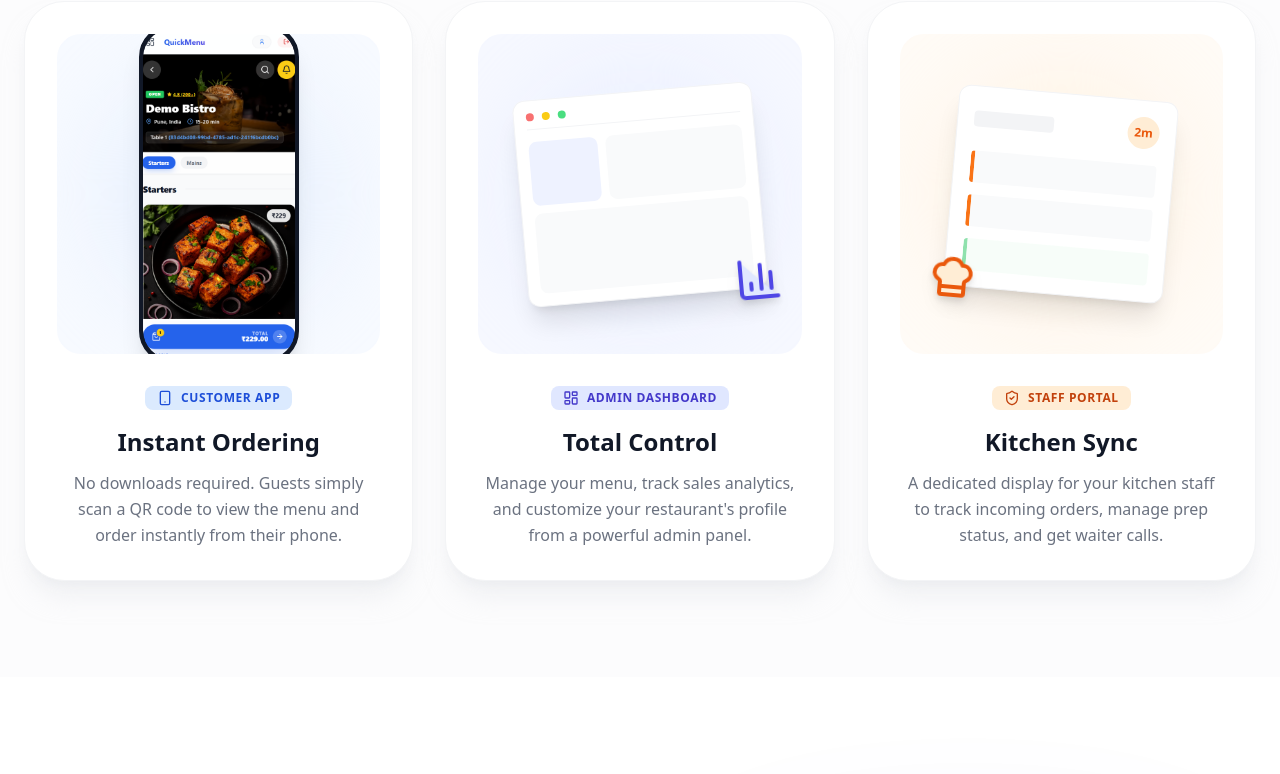
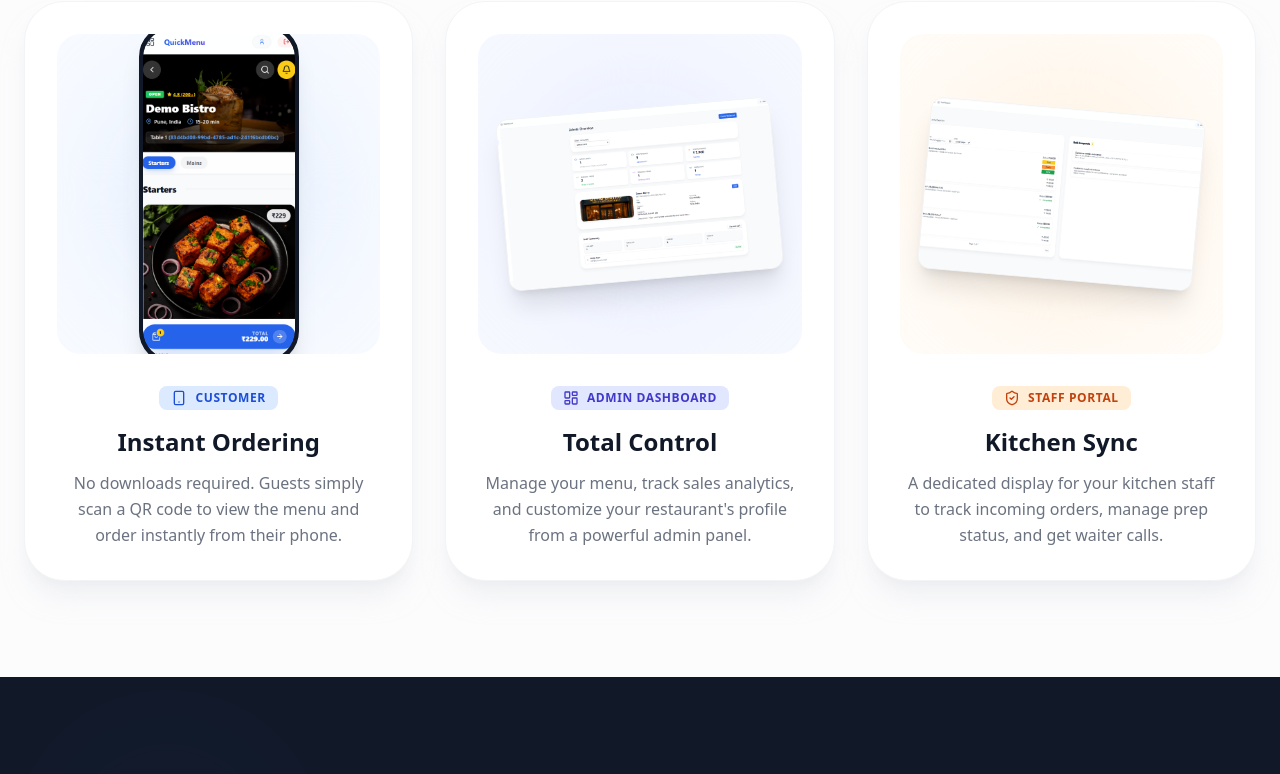
Before and after one commit to sohail24/Quick-Menu, a React (Vite) app in the folder frontend/: page / in a window 1280 px wide. Shown: the part 2160-2934 px from the top of the page. Built offline with nearby package versions, Linux system fonts and the light colour scheme.

Commit message:
feat: landing page enhancement

```diff
--- a/frontend/src/pages/Landing/LandingPage.tsx
+++ b/frontend/src/pages/Landing/LandingPage.tsx
@@ -3,8 +3,6 @@ import LandingNavbar from './components/LandingNavbar';
 import Hero from './components/Hero';
 import HowItWorks from './components/HowItWorks';
 import Features from './components/Features';
-import AdminDemo from './components/AdminDemo';
-import StaffDemo from './components/StaffDemo';
 import AboutUs from './components/AboutUs';
 import Footer from './components/Footer';
 
@@ -20,8 +18,6 @@ export default function LandingPage() {
       <Hero />
       <HowItWorks />
       <Features />
-      <AdminDemo />
-      <StaffDemo />
       <AboutUs />
       <Footer />
     </div>
--- a/frontend/src/pages/Landing/components/Features.tsx
+++ b/frontend/src/pages/Landing/components/Features.tsx
@@ -1,7 +1,35 @@
-import React from 'react';
-import { QrCode, Layout, Activity, BarChart3, BellRing, ShieldCheck, Zap, Smartphone, Palette, ChefHat, LayoutDashboard } from 'lucide-react';
+import React, { useState } from 'react';
+import { Smartphone, LayoutDashboard, ShieldCheck, Zap, ChevronLeft, ChevronRight, X } from 'lucide-react';
 
 export default function Features() {
+  const [showCustomerModal, setShowCustomerModal] = useState(false);
+  const [showAdminModal, setShowAdminModal] = useState(false);
+  const [showStaffModal, setShowStaffModal] = useState(false);
+  const [activeAdminSlide, setActiveAdminSlide] = useState(0);
+
+  const adminScreenshots = [
+    '/screenshots/admin_dashboard_1.png',
+    '/screenshots/admin_dashboard_2.png',
+    '/screenshots/admin_dashboard_3.png',
+    '/screenshots/admin_dashboard_4.png',
+    '/screenshots/admin_dashboard_5.png',
+    '/screenshots/admin_dashboard_6.png',
+    '/screenshots/admin_dashboard_7.png',
+    '/screenshots/admin_dashboard_8.png',
+    '/screenshots/admin_dashboard_9.png',
+    '/screenshots/admin_dashboard_10.png'
+  ];
+
+  const nextAdminSlide = (e: React.MouseEvent) => {
+    e.stopPropagation();
+    setActiveAdminSlide((prev) => (prev + 1) % adminScreenshots.length);
+  };
+
+  const prevAdminSlide = (e: React.MouseEvent) => {
+    e.stopPropagation();
+    setActiveAdminSlide((prev) => (prev - 1 + adminScreenshots.length) % adminScreenshots.length);
+  };
+
   return (
     <section id="features" className="py-24 bg-gray-50/50">
       <div className="container mx-auto px-6">
@@ -25,9 +53,12 @@ export default function Features() {
 
           {/* 1. Customer Section */}
           <div className="relative bg-white rounded-[2.5rem] p-8 shadow-xl shadow-gray-200/50 border border-gray-100 flex flex-col items-center text-center group hover:-translate-y-2 transition-transform duration-500">
-             <div className="w-full bg-blue-50/50 rounded-3xl p-8 mb-8 flex items-center justify-center relative overflow-hidden h-[320px]">
+             <div
+                className="w-full bg-blue-50/50 rounded-3xl p-8 mb-8 flex items-center justify-center relative overflow-hidden h-[320px] cursor-zoom-in"
+                onClick={() => setShowCustomerModal(true)}
+             >
                 {/* Phone Mockup */}
-                <div className="relative z-10 w-[160px] aspect-[9/19] bg-gray-900 rounded-[2rem] border-4 border-gray-900 overflow-hidden shadow-xl">
+                <div className="relative z-10 w-[160px] aspect-[9/19] bg-gray-900 rounded-[2rem] border-4 border-gray-900 overflow-hidden shadow-xl transition-transform duration-500 group-hover:scale-105">
                    <img
                       src="/screenshots/customer_menu_mobile.png"
                       alt="Mobile Menu Interface"
@@ -39,7 +70,7 @@ export default function Features() {
 
              <div className="inline-flex items-center gap-2 px-3 py-1 bg-blue-100 text-blue-700 rounded-lg text-xs font-bold uppercase tracking-wider mb-4">
                 <Smartphone className="w-4 h-4" />
-                Customer App
+                Customer
              </div>
              <h3 className="text-2xl font-black text-gray-900 mb-3">Instant Ordering</h3>
              <p className="text-gray-500 font-medium leading-relaxed">
@@ -49,22 +80,17 @@ export default function Features() {
 
           {/* 2. Admin Section */}
           <div className="relative bg-white rounded-[2.5rem] p-8 shadow-xl shadow-gray-200/50 border border-gray-100 flex flex-col items-center text-center group hover:-translate-y-2 transition-transform duration-500">
-             <div className="w-full bg-indigo-50/50 rounded-3xl p-8 mb-8 flex items-center justify-center relative overflow-hidden h-[320px]">
-                {/* Abstract Admin UI */}
-                <div className="relative z-10 w-[240px] bg-white rounded-xl shadow-xl p-3 border border-gray-100 transform rotate-[-5deg] group-hover:rotate-0 transition-transform duration-500">
-                   <div className="flex gap-2 mb-3 border-b border-gray-100 pb-2">
-                      <div className="w-2 h-2 rounded-full bg-red-400"></div>
-                      <div className="w-2 h-2 rounded-full bg-yellow-400"></div>
-                      <div className="w-2 h-2 rounded-full bg-green-400"></div>
-                   </div>
-                   <div className="space-y-2">
-                      <div className="flex gap-2">
-                         <div className="w-1/3 h-16 bg-indigo-50 rounded-lg"></div>
-                         <div className="w-2/3 h-16 bg-gray-50 rounded-lg"></div>
-                      </div>
-                      <div className="h-20 bg-gray-50 rounded-lg"></div>
-                   </div>
-                   <BarChart3 className="absolute -bottom-4 -right-4 w-12 h-12 text-indigo-600 fill-indigo-100 drop-shadow-lg" />
+             <div
+                className="w-full bg-indigo-50/50 rounded-3xl p-6 mb-8 flex items-center justify-center relative overflow-hidden h-[320px] cursor-zoom-in"
+                onClick={() => setShowAdminModal(true)}
+             >
+                {/* Admin Screenshot Card */}
+                <div className="relative z-10 w-full aspect-[16/10] bg-white rounded-xl shadow-xl overflow-hidden border border-gray-100 transform rotate-[-5deg] group-hover:rotate-0 transition-transform duration-500">
+                   <img
+                      src="/screenshots/admin_dashboard_1.png"
+                      alt="Admin Dashboard Preview"
+                      className="w-full h-full object-cover"
+                   />
                 </div>
                 <div className="absolute inset-0 bg-indigo-100/50 blur-3xl rounded-full transform scale-75 group-hover:scale-100 transition-transform duration-700"></div>
              </div>
@@ -81,19 +107,17 @@ export default function Features() {
 
           {/* 3. Staff Section */}
           <div className="relative bg-white rounded-[2.5rem] p-8 shadow-xl shadow-gray-200/50 border border-gray-100 flex flex-col items-center text-center group hover:-translate-y-2 transition-transform duration-500">
-             <div className="w-full bg-orange-50/50 rounded-3xl p-8 mb-8 flex items-center justify-center relative overflow-hidden h-[320px]">
-                {/* Abstract Staff UI */}
-                <div className="relative z-10 w-[220px] bg-white rounded-xl shadow-xl p-4 border border-gray-100 transform rotate-[5deg] group-hover:rotate-0 transition-transform duration-500">
-                   <div className="flex justify-between items-center mb-4">
-                      <div className="w-20 h-4 bg-gray-100 rounded"></div>
-                      <div className="w-8 h-8 bg-orange-100 text-orange-600 rounded-full flex items-center justify-center font-bold text-xs">2m</div>
-                   </div>
-                   <div className="space-y-3">
-                      <div className="h-8 bg-gray-50 rounded border-l-4 border-orange-500 w-full"></div>
-                      <div className="h-8 bg-gray-50 rounded border-l-4 border-orange-500 w-full"></div>
-                      <div className="h-8 bg-green-50 rounded border-l-4 border-green-500 w-full opacity-50"></div>
-                   </div>
-                   <ChefHat className="absolute -bottom-4 -left-4 w-12 h-12 text-orange-600 fill-orange-100 drop-shadow-lg" />
+             <div
+                className="w-full bg-orange-50/50 rounded-3xl p-6 mb-8 flex items-center justify-center relative overflow-hidden h-[320px] cursor-zoom-in"
+                onClick={() => setShowStaffModal(true)}
+             >
+                {/* Staff Screenshot Card */}
+                <div className="relative z-10 w-full aspect-[16/10] bg-white rounded-xl shadow-xl overflow-hidden border border-gray-100 transform rotate-[5deg] group-hover:rotate-0 transition-transform duration-500">
+                   <img
+                      src="/screenshots/staff_dashboard_1.png"
+                      alt="Staff Portal Preview"
+                      className="w-full h-full object-cover"
+                   />
                 </div>
                 <div className="absolute inset-0 bg-orange-100/50 blur-3xl rounded-full transform scale-75 group-hover:scale-100 transition-transform duration-700"></div>
              </div>
@@ -110,6 +134,64 @@ export default function Features() {
 
         </div>
       </div>
+
+      {/* --- Modals --- */}
+
+      {/* Customer Modal */}
+      {showCustomerModal && (
+        <div className="fixed inset-0 z-[100] flex items-center justify-center bg-black/90 backdrop-blur-sm p-4" onClick={() => setShowCustomerModal(false)}>
+          <button className="absolute top-4 right-4 text-white/70 hover:text-white p-2">
+            <X className="w-8 h-8" />
+          </button>
+          <div className="relative max-h-[90vh] overflow-hidden" onClick={e => e.stopPropagation()}>
+             <img src="/screenshots/customer_menu_mobile.png" alt="Customer App Full" className="max-h-[85vh] w-auto rounded-3xl shadow-2xl" />
+          </div>
+        </div>
+      )}
+
+      {/* Admin Modal (Carousel) */}
+      {showAdminModal && (
+        <div className="fixed inset-0 z-[100] flex items-center justify-center bg-black/90 backdrop-blur-sm p-4" onClick={() => setShowAdminModal(false)}>
+          <button className="absolute top-4 right-4 text-white/70 hover:text-white p-2">
+            <X className="w-8 h-8" />
+          </button>
+
+          <div className="relative w-full max-w-7xl flex items-center justify-center" onClick={e => e.stopPropagation()}>
+             <img
+               src={adminScreenshots[activeAdminSlide]}
+               alt={`Admin View ${activeAdminSlide + 1}`}
+               className="max-h-[90vh] max-w-full object-contain rounded-lg shadow-2xl"
+             />
+
+             <button onClick={prevAdminSlide} className="absolute left-2 md:left-4 p-3 bg-black/50 text-white rounded-full hover:bg-black/70 transition">
+                <ChevronLeft className="w-8 h-8" />
+             </button>
+             <button onClick={nextAdminSlide} className="absolute right-2 md:right-4 p-3 bg-black/50 text-white rounded-full hover:bg-black/70 transition">
+                <ChevronRight className="w-8 h-8" />
+             </button>
+
+             {/* Dots */}
+             <div className="absolute -bottom-12 left-0 right-0 flex justify-center gap-2">
+               {adminScreenshots.map((_, i) => (
+                 <div key={i} className={`w-2 h-2 rounded-full ${i === activeAdminSlide ? 'bg-white' : 'bg-white/30'}`} />
+               ))}
+             </div>
+          </div>
+        </div>
+      )}
+
+      {/* Staff Modal */}
+      {showStaffModal && (
+        <div className="fixed inset-0 z-[100] flex items-center justify-center bg-black/90 backdrop-blur-sm p-4" onClick={() => setShowStaffModal(false)}>
+           <button className="absolute top-4 right-4 text-white/70 hover:text-white p-2">
+            <X className="w-8 h-8" />
+          </button>
+          <div className="relative w-full max-w-7xl flex items-center justify-center" onClick={e => e.stopPropagation()}>
+             <img src="/screenshots/staff_dashboard_1.png" alt="Staff Portal Full" className="max-h-[90vh] max-w-full object-contain rounded-lg shadow-2xl" />
+          </div>
+        </div>
+      )}
+
     </section>
   );
 }
```
